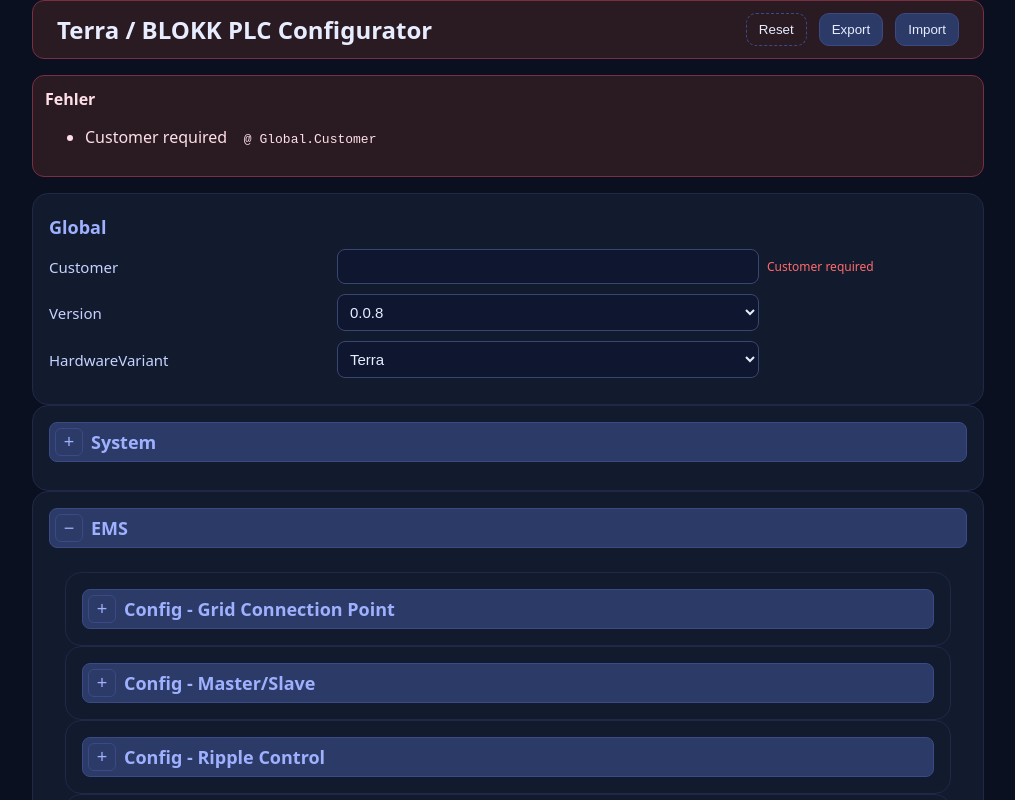
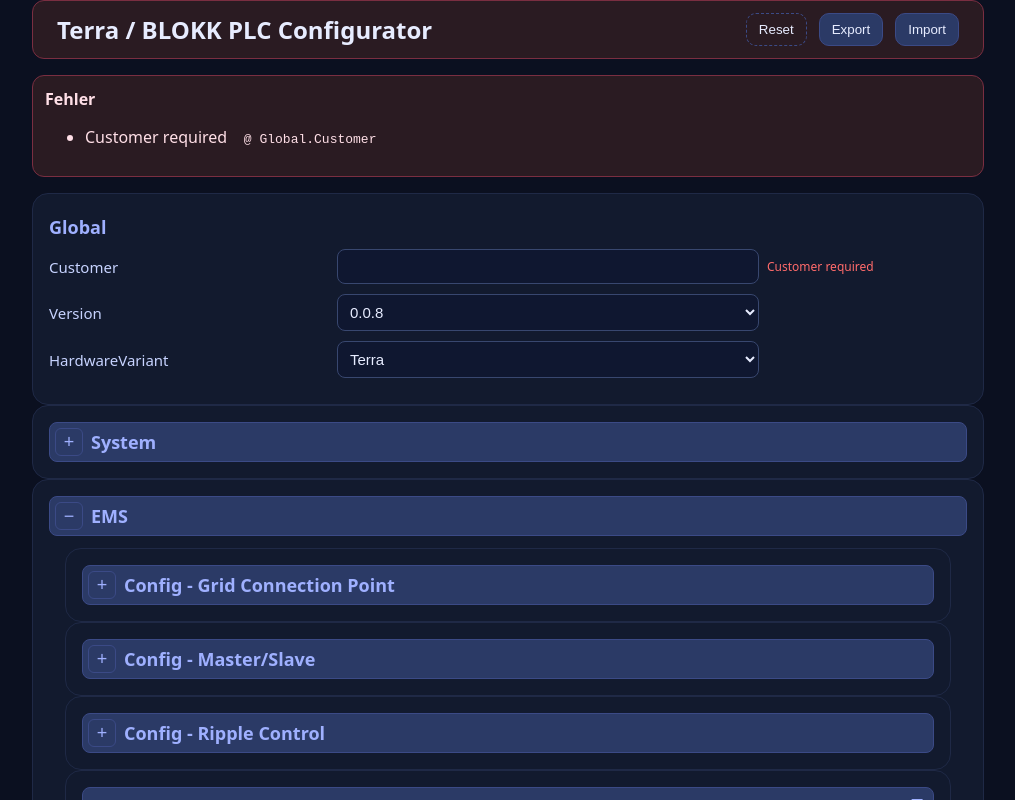
Before and after one commit to chrissyheb/batteryConfigurator, a React (Vite) app: page / in a window 1280 px wide. Shown: the top 800 px of the page, without its empty margins (132-1147 px from the left). Built offline with nearby package versions, Linux system fonts and the light colour scheme.

Commit message:
fix (Configurator/CSS) update paddings/margins for a uniformal appearance

```diff
--- a/src/styles/app.css
+++ b/src/styles/app.css
@@ -35,7 +35,10 @@ header {
   /*style={{ position: 'sticky', top: 0, left: 0, right: 0, display: 'flex', justifyContent: 'space-between', marginBottom: '20px' }} */
 }
 .row { display: flex; gap: 12px; align-items: center; }
-.stack { display: grid; gap: 12px; }
+.stack {
+  display: grid;
+  gap: 0px 12px;
+}
 button, .btn {
   background: #2b3a66;
   border: 1px solid #3b4a86;
@@ -273,7 +276,7 @@ input[type="number"] {
 }
 
 .card-content-inner {
-  padding: 12px 16px;
+  padding: 12px 16px 0px;
 }
 
 .card-header {
```
